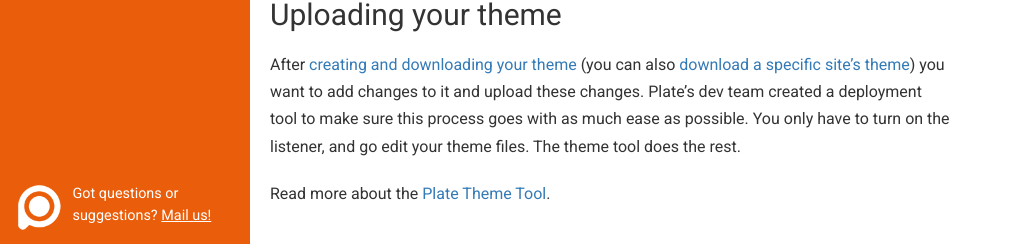
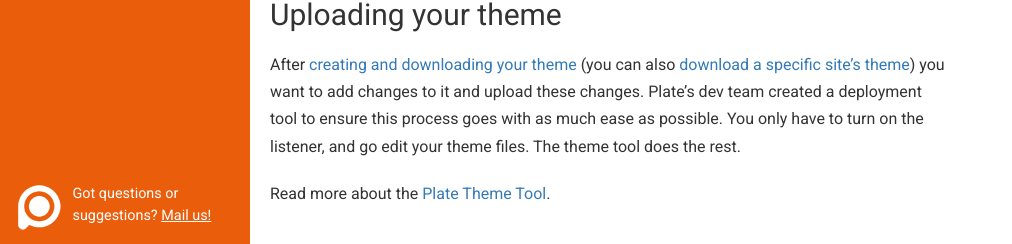
Before and after one commit to platehub/platehub.github.io, a Jekyll site: the page built from docs/getting-started.md, in a window 1280 px wide and 900 px high, scrolled down 3285 px. Shown: the part 653-897 px from the top of the window, without its empty margins (0-1012 px from the left). Built offline with Jekyll 4.4.1, drawn with Linux system fonts in a browser that asks for light colours; nearby versions of some CDN libraries.

Commit message:
Can I push?

```diff
--- a/docs/getting-started.md
+++ b/docs/getting-started.md
@@ -98,6 +98,6 @@ The chosen theme gets copied to the site, so you or the site's end user can chan
 
 
 ## Uploading your theme
-After [creating and downloading your theme](#how-to-create-a-theme) (you can also [download a specific site's theme](#a-sites-theme)) you want to add changes to it and upload these changes. Plate's dev team created a deployment tool to make sure this process goes with as much ease as possible. You only have to turn on the listener, and go edit your theme files. The theme tool does the rest.
+After [creating and downloading your theme](#how-to-create-a-theme) (you can also [download a specific site's theme](#a-sites-theme)) you want to add changes to it and upload these changes. Plate's dev team created a deployment tool to ensure this process goes with as much ease as possible. You only have to turn on the listener, and go edit your theme files. The theme tool does the rest.
 
 Read more about the [Plate Theme Tool](/docs/theme-tool).
```
